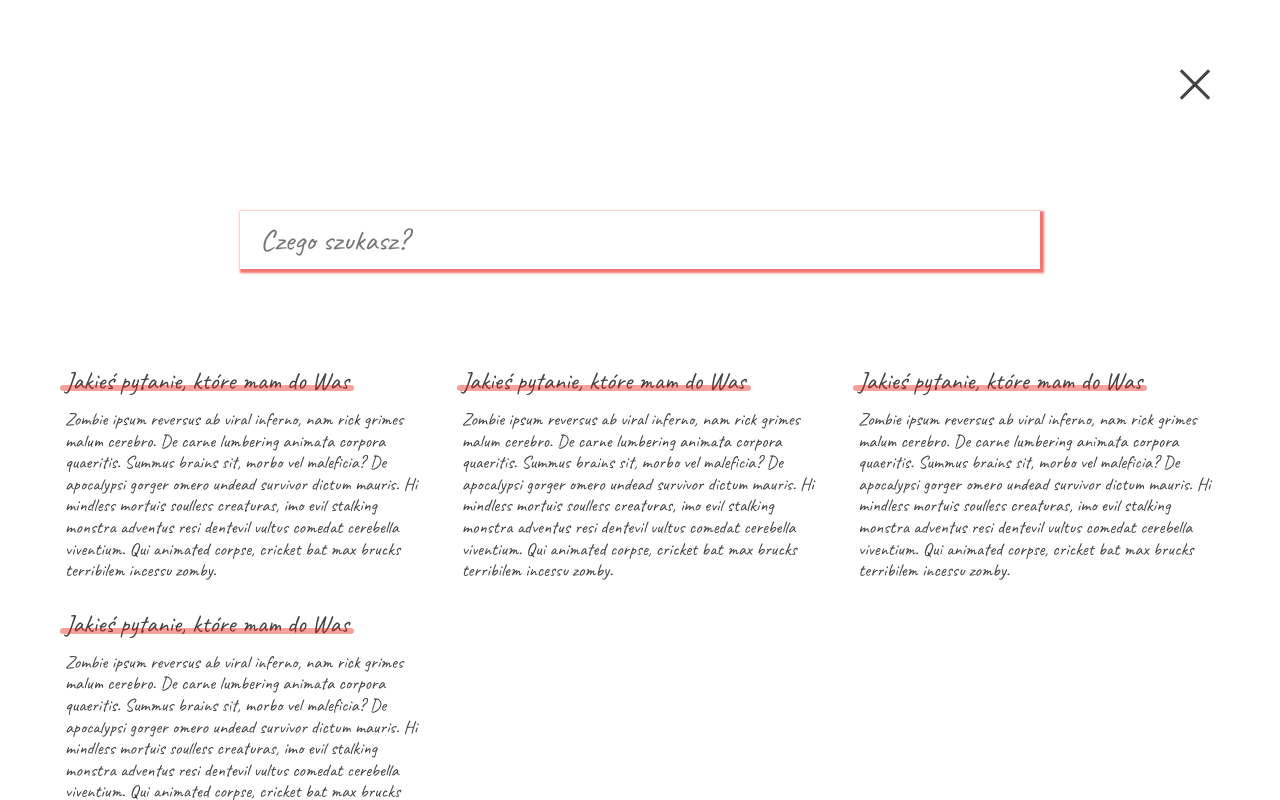
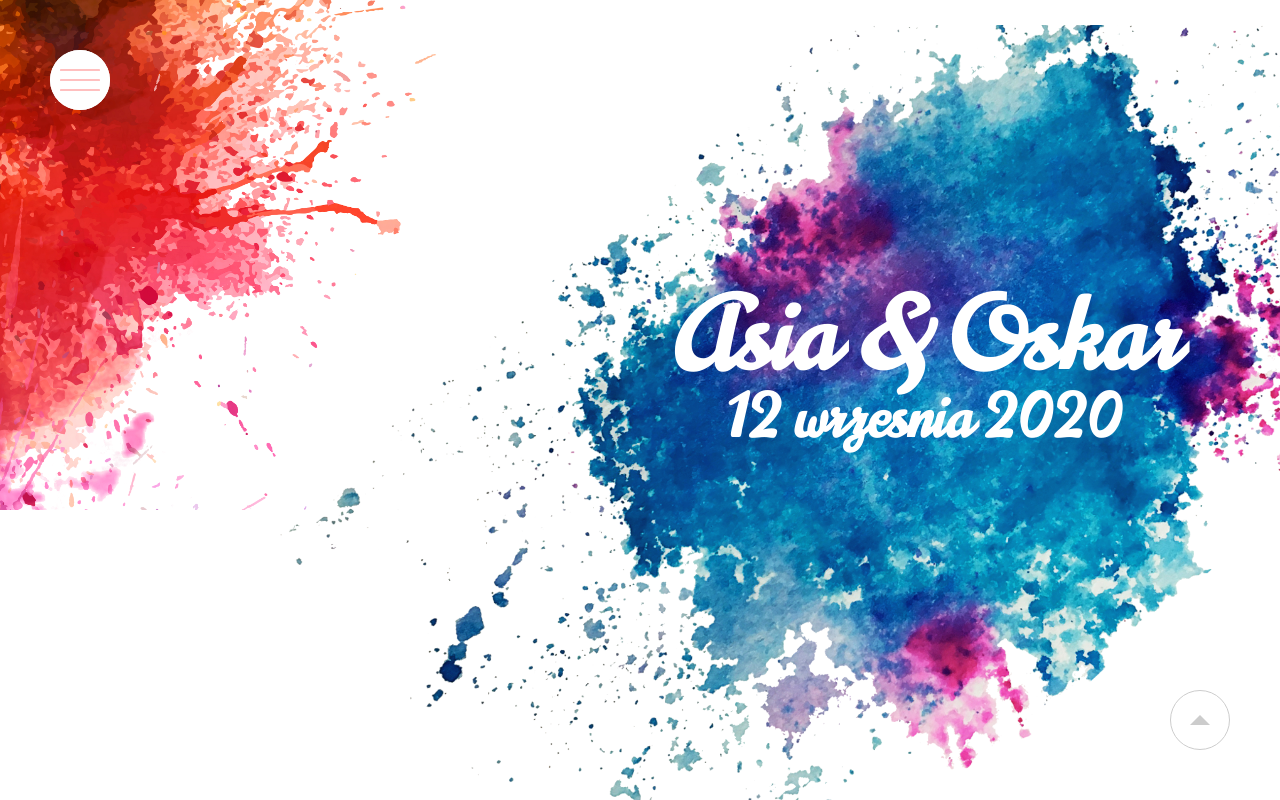
Before and after one commit to OskarGrzelak/Wedsite, a React (Create React App) app: page / in a window 1280 px wide. Shown: the top 800 px of the page. Built offline with nearby package versions, Linux system fonts and the light colour scheme.

Commit message:
wediste layout v 1.0 finished

```diff
--- a/src/App.js
+++ b/src/App.js
@@ -30,7 +30,7 @@ class App extends Component {
             <Schedule />
             <Features />
             <Form />
-            <FAQ />
+            {/* <FAQ /> */}
         </Layout>
     );
 }
--- a/src/Components/Menu/Menu.module.css
+++ b/src/Components/Menu/Menu.module.css
@@ -27,7 +27,7 @@
     flex-direction: column;
     align-items: center;
     justify-content: center;
-    z-index: 20;
+    z-index: 16;
     opacity: 0;
     visibility: hidden;
     transition: all .8s cubic-bezier(.68, -.55, .265, 1.55);
```
